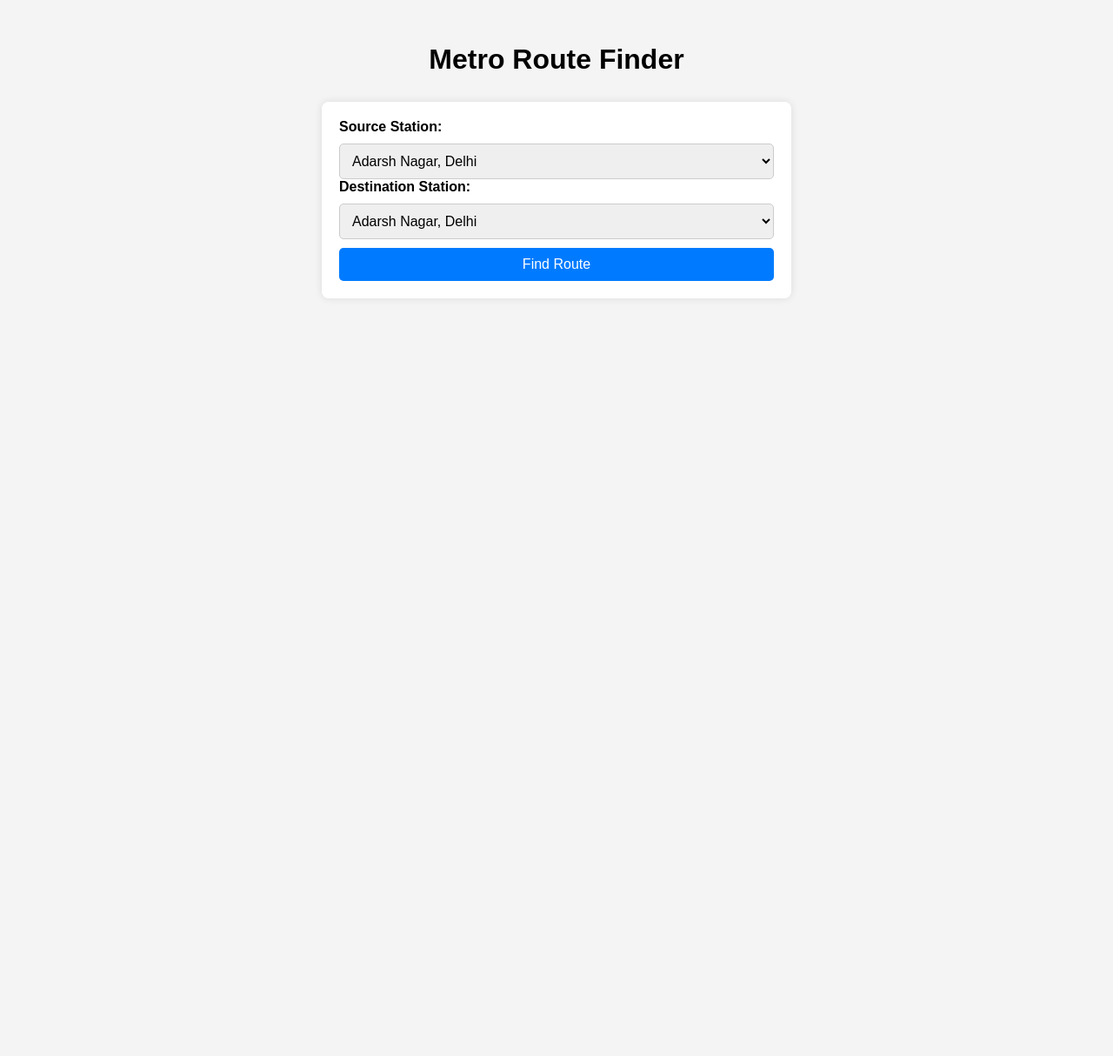
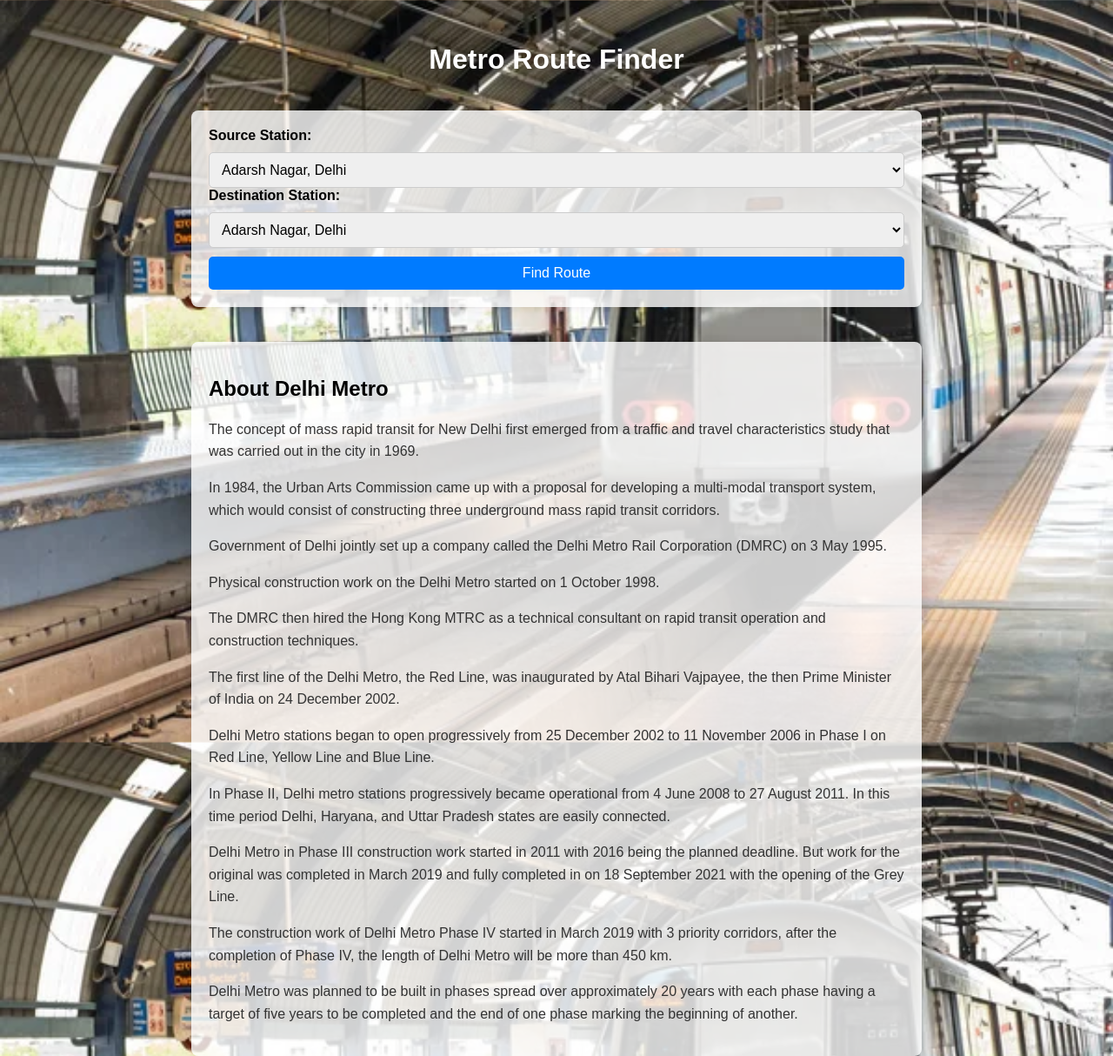
Before and after one commit to RohanRusta21/dmrcinfo, a Flask app: page / in a window 1280 px wide. Shown: the whole page at 87% size. Before the commit the page ends 323 px from the top, so only its background shows below. Run offline with Flask 3, Linux system fonts and the light colour scheme.

Commit message:
added backgrnd

```diff
--- a/app.py
+++ b/app.py
@@ -90,7 +90,7 @@ def process_input(source_station_input, destination_station_input):
 
                 return result
             else:
-                return {"error": "Not found."}
+                return {"error": "Correction IN Progress."}
         except requests.RequestException as e:
             return {"error": str(e)}
     else:
--- a/templates/index.html
+++ b/templates/index.html
@@ -9,17 +9,23 @@
             font-family: Arial, sans-serif;
             margin: 0;
             padding: 0;
-            background-color: #f4f4f4;
+            background-image: url('/static/metro.jpg');
+            background-attachment: fixed; /* Ensure background image remains fixed */
+            background-size: cover;
+            background-position: center;
+            height: 100vh; /* Set the height of the body to fill the viewport */
+            /* overflow: hidden;  Hide any overflowing content */
         }
         h1 {
             text-align: center;
             margin-top: 50px;
+            color: #fff; /* Set text color to white for better visibility */
         }
         form {
-            max-width: 500px;
-            margin: 30px auto;
+            max-width: 800px;
+            margin: 40px auto;
             padding: 20px;
-            background-color: #fff;
+            background-color: rgba(255, 255, 255, 0.8); /* Add transparency to form background */
             border-radius: 8px;
             box-shadow: 0 0 10px rgba(0, 0, 0, 0.1);
         }
@@ -46,6 +52,18 @@
         button:hover {
             background-color: #0056b3;
         }
+        .container {
+            max-width: 800px;
+            margin: 30px auto;
+            padding: 20px;
+            background-color: rgba(255, 255, 255, 0.8); /* Add transparency to container background */
+            border-radius: 8px;
+            box-shadow: 0 0 10px rgba(0, 0, 0, 0.1);
+        }
+        .container p {
+            color: #333; /* Set text color */
+            line-height: 1.6; /* Set line height for better readability */
+        }
     </style>
 </head>
 <body>
@@ -65,5 +83,19 @@
         </select>
         <button type="submit">Find Route</button>
     </form>
+    <div class="container">
+        <h2>About Delhi Metro</h2>
+        <p>The concept of mass rapid transit for New Delhi first emerged from a traffic and travel characteristics study that was carried out in the city in 1969.</p>
+        <p>In 1984, the Urban Arts Commission came up with a proposal for developing a multi-modal transport system, which would consist of constructing three underground mass rapid transit corridors.</p>
+        <p>Government of Delhi jointly set up a company called the Delhi Metro Rail Corporation (DMRC) on 3 May 1995.</p>
+        <p>Physical construction work on the Delhi Metro started on 1 October 1998.</p>
+        <p>The DMRC then hired the Hong Kong MTRC as a technical consultant on rapid transit operation and construction techniques.</p>
+        <p>The first line of the Delhi Metro, the Red Line, was inaugurated by Atal Bihari Vajpayee, the then Prime Minister of India on 24 December 2002.</p>
+        <p>Delhi Metro stations began to open progressively from 25 December 2002 to 11 November 2006 in Phase I on Red Line, Yellow Line and Blue Line.</p>
+        <p>In Phase II, Delhi metro stations progressively became operational from 4 June 2008 to 27 August 2011. In this time period Delhi, Haryana, and Uttar Pradesh states are easily connected.</p>
+        <p>Delhi Metro in Phase III construction work started in 2011 with 2016 being the planned deadline. But work for the original was completed in March 2019 and fully completed in on 18 September 2021 with the opening of the Grey Line.</p>
+        <p>The construction work of Delhi Metro Phase IV started in March 2019 with 3 priority corridors, after the completion of Phase IV, the length of Delhi Metro will be more than 450 km.</p>
+        <p>Delhi Metro was planned to be built in phases spread over approximately 20 years with each phase having a target of five years to be completed and the end of one phase marking the beginning of another.</p>
+    </div>
 </body>
 </html>
```
Also changed, not shown: templates/result.html (+8 -3 lines), static/metro.jpg (added).
